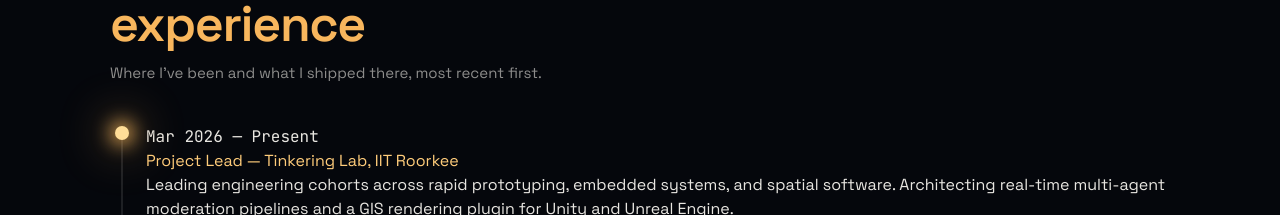
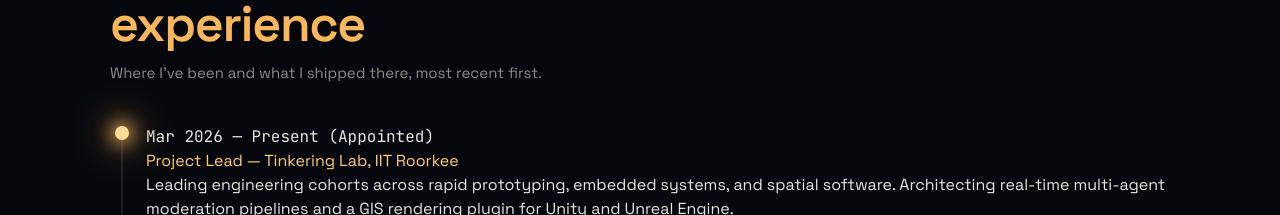
Before and after one commit to th-efool/portfoliox, a Next.js app: page / in a window 1280 px wide. Shown: the part 5166-5381 px from the top of the page. Built offline with nearby package versions, Linux system fonts and the light colour scheme; no server answers.

Commit message:
Add Tinkering Lab project lead appointment to timeline entries

```diff
--- a/app/data.ts
+++ b/app/data.ts
@@ -99,7 +99,7 @@ export const projects = [
 /** Chapter 05. Roles and builds, most recent first. */
 export const timeline = [
   {
-    when: "Mar 2026 — Present",
+    when: "Mar 2026 — Present (Appointed)",
     title: "Project Lead — Tinkering Lab, IIT Roorkee",
     body: "Leading engineering cohorts across rapid prototyping, embedded systems, and spatial software. Architecting real-time multi-agent moderation pipelines and a GIS rendering plugin for Unity and Unreal Engine.",
   },
```
